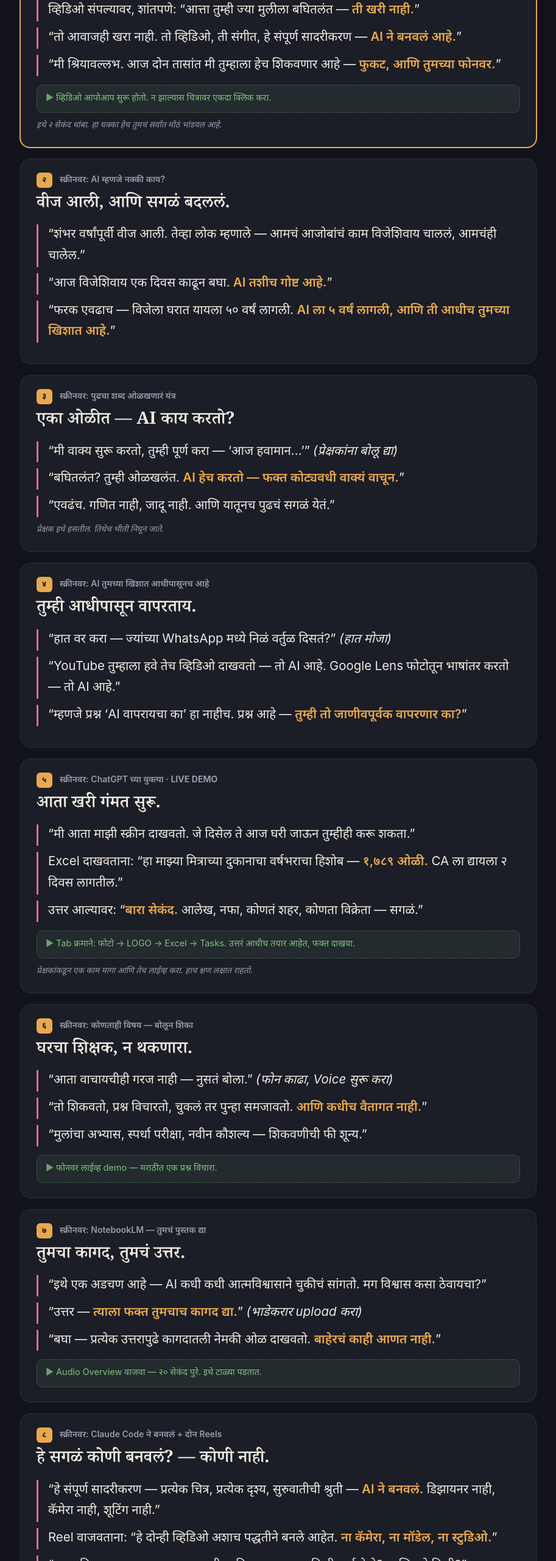
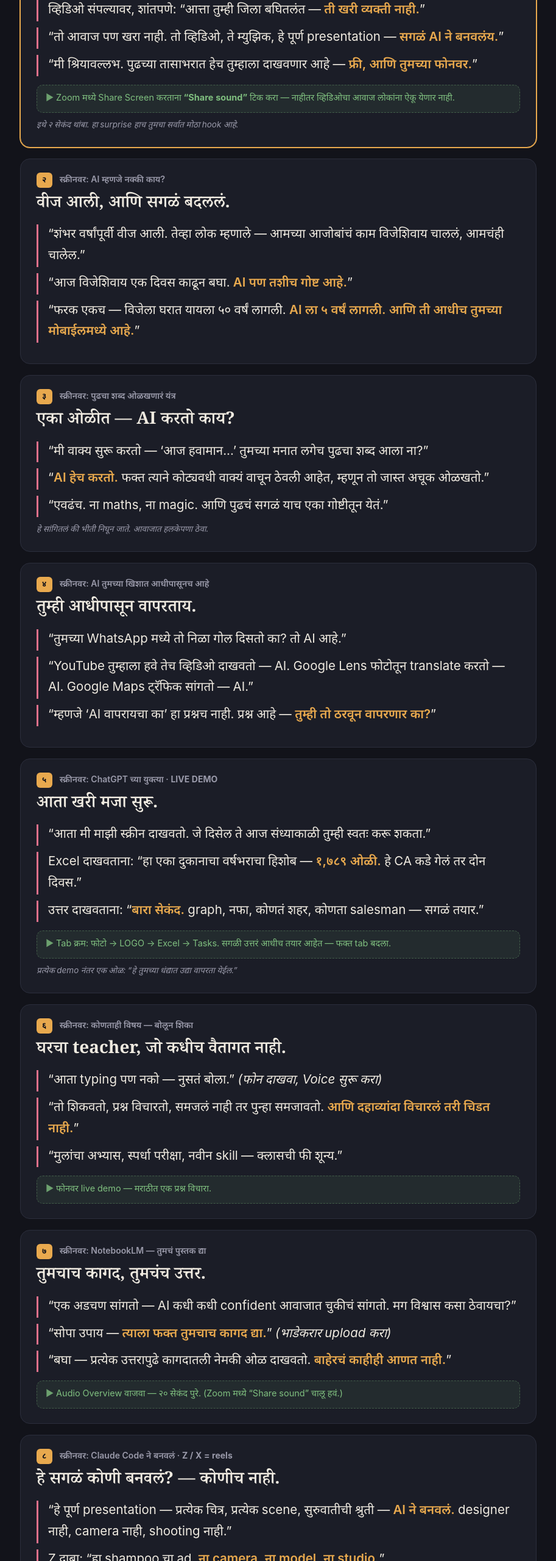
Before and after one commit to TranquilVedaPvtLtd/ai-workshop, a plain HTML site: page script/index.html in a window 1280 px wide. Shown: the part 200-2760 px from the top of the page at 61% size, without its empty margins (183-1096 px from the left). Drawn offline with Linux system fonts and the light colour scheme.

Commit message:
Script: online one-way seminar, simpler spoken Marathi with English, Zoom sound notes

```diff
--- a/script/index.html
+++ b/script/index.html
@@ -47,7 +47,7 @@
 <body>
 <header>
   <h1>बोलण्याचा क्रम</h1>
-  <span class="meta">२५ जुलै २०२६ · ही स्क्रीन प्रेक्षकांना दिसत नाही</span>
+  <span class="meta">२५ जुलै २०२६ · online seminar · ही स्क्रीन कोणालाच दिसत नाही</span>
   <span class="clock" id="clk" title="क्लिक करा — सुरू / थांबा">००:००</span>
 </header>
 <main>
@@ -55,116 +55,116 @@
 <div class="card" id="s1">
   <div class="top"><span class="num">१</span><span class="screen">स्क्रीनवर: स्वागत + श्रुतीचा व्हिडिओ</span></div>
   <h2>नमस्कार! स्वागत आहे.</h2>
-  <p class="say">व्हिडिओ संपल्यावर, शांतपणे: “आत्ता तुम्ही ज्या मुलीला बघितलंत — <b>ती खरी नाही.</b>”</p>
-  <p class="say">“तो आवाजही खरा नाही. तो व्हिडिओ, ती संगीत, हे संपूर्ण सादरीकरण — <b>AI ने बनवलं आहे.</b>”</p>
-  <p class="say">“मी श्रियावल्लभ. आज दोन तासांत मी तुम्हाला हेच शिकवणार आहे — <b>फुकट, आणि तुमच्या फोनवर.</b>”</p>
-  <div class="do">व्हिडिओ आपोआप सुरू होतो. न झाल्यास चित्रावर एकदा क्लिक करा.</div>
-  <div class="beat">इथे २ सेकंद थांबा. हा धक्का हेच तुमचं सर्वात मोठं भांडवल आहे.</div>
+  <p class="say">व्हिडिओ संपल्यावर, शांतपणे: “आत्ता तुम्ही जिला बघितलंत — <b>ती खरी व्यक्ती नाही.</b>”</p>
+  <p class="say">“तो आवाज पण खरा नाही. तो व्हिडिओ, ते म्युझिक, हे पूर्ण presentation — <b>सगळं AI ने बनवलंय.</b>”</p>
+  <p class="say">“मी श्रियावल्लभ. पुढच्या तासाभरात हेच तुम्हाला दाखवणार आहे — <b>फ्री, आणि तुमच्या फोनवर.</b>”</p>
+  <div class="do">Zoom मध्ये Share Screen करताना <b>“Share sound”</b> टिक करा — नाहीतर व्हिडिओचा आवाज लोकांना ऐकू येणार नाही.</div>
+  <div class="beat">इथे २ सेकंद थांबा. हा surprise हाच तुमचा सर्वात मोठा hook आहे.</div>
 </div>
 
 <div class="card" id="s2">
   <div class="top"><span class="num">२</span><span class="screen">स्क्रीनवर: AI म्हणजे नक्की काय?</span></div>
   <h2>वीज आली, आणि सगळं बदललं.</h2>
-  <p class="say">“शंभर वर्षांपूर्वी वीज आली. तेव्हा लोक म्हणाले — आमचं आजोबांचं काम विजेशिवाय चाललं, आमचंही चालेल.”</p>
-  <p class="say">“आज विजेशिवाय एक दिवस काढून बघा. <b>AI तशीच गोष्ट आहे.</b>”</p>
-  <p class="say">“फरक एवढाच — विजेला घरात यायला ५० वर्षं लागली. <b>AI ला ५ वर्षं लागली, आणि ती आधीच तुमच्या खिशात आहे.</b>”</p>
+  <p class="say">“शंभर वर्षांपूर्वी वीज आली. तेव्हा लोक म्हणाले — आमच्या आजोबांचं काम विजेशिवाय चाललं, आमचंही चालेल.”</p>
+  <p class="say">“आज विजेशिवाय एक दिवस काढून बघा. <b>AI पण तशीच गोष्ट आहे.</b>”</p>
+  <p class="say">“फरक एकच — विजेला घरात यायला ५० वर्षं लागली. <b>AI ला ५ वर्षं लागली. आणि ती आधीच तुमच्या मोबाईलमध्ये आहे.</b>”</p>
 </div>
 
 <div class="card" id="s3">
   <div class="top"><span class="num">३</span><span class="screen">स्क्रीनवर: पुढचा शब्द ओळखणारं यंत्र</span></div>
-  <h2>एका ओळीत — AI काय करतो?</h2>
-  <p class="say">“मी वाक्य सुरू करतो, तुम्ही पूर्ण करा — ‘आज हवामान...’” <i>(प्रेक्षकांना बोलू द्या)</i></p>
-  <p class="say">“बघितलंत? तुम्ही ओळखलंत. <b>AI हेच करतो — फक्त कोट्यवधी वाक्यं वाचून.</b>”</p>
-  <p class="say">“एवढंच. गणित नाही, जादू नाही. आणि यातूनच पुढचं सगळं येतं.”</p>
-  <div class="beat">प्रेक्षक इथे हसतील. तिथेच भीती निघून जाते.</div>
+  <h2>एका ओळीत — AI करतो काय?</h2>
+  <p class="say">“मी वाक्य सुरू करतो — ‘आज हवामान...’ तुमच्या मनात लगेच पुढचा शब्द आला ना?”</p>
+  <p class="say">“<b>AI हेच करतो.</b> फक्त त्याने कोट्यवधी वाक्यं वाचून ठेवली आहेत, म्हणून तो जास्त अचूक ओळखतो.”</p>
+  <p class="say">“एवढंच. ना maths, ना magic. आणि पुढचं सगळं याच एका गोष्टीतून येतं.”</p>
+  <div class="beat">हे सांगितलं की भीती निघून जाते. आवाजात हलकेपणा ठेवा.</div>
 </div>
 
 <div class="card" id="s4">
   <div class="top"><span class="num">४</span><span class="screen">स्क्रीनवर: AI तुमच्या खिशात आधीपासूनच आहे</span></div>
   <h2>तुम्ही आधीपासून वापरताय.</h2>
-  <p class="say">“हात वर करा — ज्यांच्या WhatsApp मध्ये निळं वर्तुळ दिसतं?” <i>(हात मोजा)</i></p>
-  <p class="say">“YouTube तुम्हाला हवे तेच व्हिडिओ दाखवतो — तो AI आहे. Google Lens फोटोतून भाषांतर करतो — तो AI आहे.”</p>
-  <p class="say">“म्हणजे प्रश्न ‘AI वापरायचा का’ हा नाहीच. प्रश्न आहे — <b>तुम्ही तो जाणीवपूर्वक वापरणार का?</b>”</p>
+  <p class="say">“तुमच्या WhatsApp मध्ये तो निळा गोल दिसतो का? तो AI आहे.”</p>
+  <p class="say">“YouTube तुम्हाला हवे तेच व्हिडिओ दाखवतो — AI. Google Lens फोटोतून translate करतो — AI. Google Maps ट्रॅफिक सांगतो — AI.”</p>
+  <p class="say">“म्हणजे ‘AI वापरायचा का’ हा प्रश्नच नाही. प्रश्न आहे — <b>तुम्ही तो ठरवून वापरणार का?</b>”</p>
 </div>
 
 <div class="card" id="s5">
   <div class="top"><span class="num">५</span><span class="screen">स्क्रीनवर: ChatGPT च्या युक्त्या · <b>LIVE DEMO</b></span></div>
-  <h2>आता खरी गंमत सुरू.</h2>
-  <p class="say">“मी आता माझी स्क्रीन दाखवतो. जे दिसेल ते आज घरी जाऊन तुम्हीही करू शकता.”</p>
-  <p class="say">Excel दाखवताना: “हा माझ्या मित्राच्या दुकानाचा वर्षभराचा हिशोब — <b>१,७८९ ओळी.</b> CA ला द्यायला २ दिवस लागतील.”</p>
-  <p class="say">उत्तर आल्यावर: “<b>बारा सेकंद.</b> आलेख, नफा, कोणतं शहर, कोणता विक्रेता — सगळं.”</p>
-  <div class="do">Tab क्रमाने: फोटो → LOGO → Excel → Tasks. उत्तरं आधीच तयार आहेत, फक्त दाखवा.</div>
-  <div class="beat">प्रेक्षकांकडून एक काम मागा आणि तेच लाईव्ह करा. हाच क्षण लक्षात राहतो.</div>
+  <h2>आता खरी मजा सुरू.</h2>
+  <p class="say">“आता मी माझी स्क्रीन दाखवतो. जे दिसेल ते आज संध्याकाळी तुम्ही स्वतः करू शकता.”</p>
+  <p class="say">Excel दाखवताना: “हा एका दुकानाचा वर्षभराचा हिशोब — <b>१,७८९ ओळी.</b> हे CA कडे गेलं तर दोन दिवस.”</p>
+  <p class="say">उत्तर दाखवताना: “<b>बारा सेकंद.</b> graph, नफा, कोणतं शहर, कोणता salesman — सगळं तयार.”</p>
+  <div class="do">Tab क्रम: फोटो → LOGO → Excel → Tasks. सगळी उत्तरं आधीच तयार आहेत — फक्त tab बदला.</div>
+  <div class="beat">प्रत्येक demo नंतर एक ओळ: “हे तुमच्या धंद्यात उद्या वापरता येईल.”</div>
 </div>
 
 <div class="card" id="s6">
   <div class="top"><span class="num">६</span><span class="screen">स्क्रीनवर: कोणताही विषय — बोलून शिका</span></div>
-  <h2>घरचा शिक्षक, न थकणारा.</h2>
-  <p class="say">“आता वाचायचीही गरज नाही — नुसतं बोला.” <i>(फोन काढा, Voice सुरू करा)</i></p>
-  <p class="say">“तो शिकवतो, प्रश्न विचारतो, चुकलं तर पुन्हा समजावतो. <b>आणि कधीच वैतागत नाही.</b>”</p>
-  <p class="say">“मुलांचा अभ्यास, स्पर्धा परीक्षा, नवीन कौशल्य — शिकवणीची फी शून्य.”</p>
-  <div class="do">फोनवर लाईव्ह demo — मराठीत एक प्रश्न विचारा.</div>
+  <h2>घरचा teacher, जो कधीच वैतागत नाही.</h2>
+  <p class="say">“आता typing पण नको — नुसतं बोला.” <i>(फोन दाखवा, Voice सुरू करा)</i></p>
+  <p class="say">“तो शिकवतो, प्रश्न विचारतो, समजलं नाही तर पुन्हा समजावतो. <b>आणि दहाव्यांदा विचारलं तरी चिडत नाही.</b>”</p>
+  <p class="say">“मुलांचा अभ्यास, स्पर्धा परीक्षा, नवीन skill — क्लासची फी शून्य.”</p>
+  <div class="do">फोनवर live demo — मराठीत एक प्रश्न विचारा.</div>
 </div>
 
 <div class="card" id="s7">
   <div class="top"><span class="num">७</span><span class="screen">स्क्रीनवर: NotebookLM — तुमचं पुस्तक द्या</span></div>
-  <h2>तुमचा कागद, तुमचं उत्तर.</h2>
-  <p class="say">“इथे एक अडचण आहे — AI कधी कधी आत्मविश्वासाने चुकीचं सांगतो. मग विश्वास कसा ठेवायचा?”</p>
-  <p class="say">“उत्तर — <b>त्याला फक्त तुमचाच कागद द्या.</b>” <i>(भाडेकरार upload करा)</i></p>
-  <p class="say">“बघा — प्रत्येक उत्तरापुढे कागदातली नेमकी ओळ दाखवतो. <b>बाहेरचं काही आणत नाही.</b>”</p>
-  <div class="do">Audio Overview वाजवा — २० सेकंद पुरे. इथे टाळ्या पडतात.</div>
+  <h2>तुमचाच कागद, तुमचंच उत्तर.</h2>
+  <p class="say">“एक अडचण सांगतो — AI कधी कधी confident आवाजात चुकीचं सांगतो. मग विश्वास कसा ठेवायचा?”</p>
+  <p class="say">“सोपा उपाय — <b>त्याला फक्त तुमचाच कागद द्या.</b>” <i>(भाडेकरार upload करा)</i></p>
+  <p class="say">“बघा — प्रत्येक उत्तरापुढे कागदातली नेमकी ओळ दाखवतो. <b>बाहेरचं काहीही आणत नाही.</b>”</p>
+  <div class="do">Audio Overview वाजवा — २० सेकंद पुरे. (Zoom मध्ये “Share sound” चालू हवं.)</div>
 </div>
 
 <div class="card" id="s8">
-  <div class="top"><span class="num">८</span><span class="screen">स्क्रीनवर: Claude Code ने बनवलं + दोन Reels</span></div>
-  <h2>हे सगळं कोणी बनवलं? — कोणी नाही.</h2>
-  <p class="say">“हे संपूर्ण सादरीकरण — प्रत्येक चित्र, प्रत्येक दृश्य, सुरुवातीची श्रुती — <b>AI ने बनवलं.</b> डिझायनर नाही, कॅमेरा नाही, शूटिंग नाही.”</p>
-  <p class="say">Reel वाजवताना: “हे दोन्ही व्हिडिओ अशाच पद्धतीने बनले आहेत. <b>ना कॅमेरा, ना मॉडेल, ना स्टुडिओ.</b>”</p>
-  <p class="say">“आता विचार करा — तुमच्या दुकानाची जाहिरात बनवायला किती खर्च येतो? आणि इथे किती?”</p>
-  <div class="do">दोन्हीपैकी एका Reel वर क्लिक करा — तो वाजतो. दुसरा वेळ असेल तरच.</div>
+  <div class="top"><span class="num">८</span><span class="screen">स्क्रीनवर: Claude Code ने बनवलं · <b>Z / X = reels</b></span></div>
+  <h2>हे सगळं कोणी बनवलं? — कोणीच नाही.</h2>
+  <p class="say">“हे पूर्ण presentation — प्रत्येक चित्र, प्रत्येक scene, सुरुवातीची श्रुती — <b>AI ने बनवलं.</b> designer नाही, camera नाही, shooting नाही.”</p>
+  <p class="say">Z दाबा: “हा shampoo चा ad. <b>ना camera, ना model, ना studio.</b>”</p>
+  <p class="say">X दाबा: “आणि हा personal brand reel. आता विचार करा — एका ad ला किती खर्च येतो? आणि इथे किती?”</p>
+  <div class="do"><b>Z</b> = reel १, <b>X</b> = reel २, <b>Esc</b> = बंद. आवाजासाठी “Share sound” लागेल.</div>
 </div>
 
 <div class="card" id="s9">
   <div class="top"><span class="num">९</span><span class="screen">स्क्रीनवर: खिशातला agent</span></div>
-  <h2>उत्तरं देणारा नाही — कामं करणारा.</h2>
-  <p class="say">“आतापर्यंत आपण विचारत होतो, तो सांगत होता. आता पुढची पायरी — <b>तो स्वतः काम करतो.</b>”</p>
-  <p class="say">“माझ्या WhatsApp मध्ये एक agent राहतो. निरोप वाचतो, उत्तरं देतो, भेटी ठरवतो, सकाळी मला दिवसाचा आढावा पाठवतो.”</p>
-  <p class="say">“<b>मी झोपलेला असतानाही तो काम करत असतो.</b>”</p>
+  <h2>उत्तर देणारा नाही — काम करणारा.</h2>
+  <p class="say">“आतापर्यंत आपण विचारायचो, तो सांगायचा. आता पुढची पायरी — <b>तो स्वतः काम करतो.</b>”</p>
+  <p class="say">“माझ्या WhatsApp मध्ये एक agent बसलाय. messages वाचतो, उत्तरं देतो, meetings ठरवतो, सकाळी मला दिवसाचा plan पाठवतो.”</p>
+  <p class="say">“<b>मी झोपलेला असतो तेव्हाही तो काम करत असतो.</b>”</p>
 </div>
 
 <div class="card" id="s10">
   <div class="top"><span class="num">१०</span><span class="screen">स्क्रीनवर: व्यवसायासाठी</span></div>
-  <h2>उद्योजकांसाठी — तीन जागा जिथे पैसा वाचतो.</h2>
-  <p class="say">“नवीन ग्राहक शोधणं — याद्या आपोआप तयार होतात.”</p>
+  <h2>धंद्यात तीन जागा जिथे पैसा वाचतो.</h2>
+  <p class="say">“नवीन customers शोधणं — lists आपोआप तयार होतात.”</p>
   <p class="say">“हिशोब, invoice, GST ची तयारी — तासांचं काम मिनिटांत.”</p>
-  <p class="say">“आणि ग्राहकाचा प्रश्न रात्री बारा वाजता आला तरी उत्तर जातं. <b>माणूस झोपतो, agent झोपत नाही.</b>”</p>
+  <p class="say">“आणि customer चा प्रश्न रात्री बाराला आला तरी उत्तर जातं. <b>माणूस झोपतो, agent झोपत नाही.</b>”</p>
 </div>
 
 <div class="card" id="s11">
   <div class="top"><span class="num">११</span><span class="screen">स्क्रीनवर: सावधान — AI खोटंही बोलू शकतो</span></div>
-  <h2>हा भाग सर्वात महत्त्वाचा. घरी जाऊन सांगा.</h2>
-  <p class="say">“आवाजाची हुबेहूब नक्कल होते. मुलाच्या आवाजात फोन येतो — ‘बाबा, पैसे पाठवा.’ <b>तो आवाज खोटा असू शकतो.</b>”</p>
-  <p class="say">“एक नियम लक्षात ठेवा — <b>जो कॉल घाई करायला लावतो, तो संशयास्पद.</b> फोन ठेवा, स्वतः परत लावा.”</p>
-  <p class="say">“आणि OTP किंवा बँकेची माहिती कोणत्याही chatbot ला देऊ नका. कधीच.”</p>
-  <div class="beat">आवाज खाली आणा. हा जनसेवेचा भाग आहे — इथे गंभीर व्हा.</div>
+  <h2>हा भाग सगळ्यात महत्त्वाचा. घरी नक्की सांगा.</h2>
+  <p class="say">“आवाजाची हुबेहूब नक्कल होते. मुलाच्या आवाजात फोन येतो — ‘बाबा, अर्जंट पैसे पाठवा.’ <b>तो आवाज खोटा असू शकतो.</b>”</p>
+  <p class="say">“एक नियम लक्षात ठेवा — <b>जो फोन घाई करायला लावतो, तो संशयास्पद.</b> फोन ठेवा, आणि स्वतः परत लावा.”</p>
+  <p class="say">“आणि OTP किंवा बँकेची माहिती कोणत्याही chatbot ला देऊ नका. कधीच नाही.”</p>
+  <div class="beat">आवाज खाली आणा, थोडं हळू बोला. हा भाग गंभीरपणे सांगायचा आहे.</div>
 </div>
 
 <div class="card" id="s12">
   <div class="top"><span class="num">१२</span><span class="screen">स्क्रीनवर: ७ दिवसांचं आव्हान</span></div>
   <h2>ऐकून विसरू नका — उद्यापासून करा.</h2>
-  <p class="say">“आज ऐकलेलं ९०% लोक विसरतात. तुम्ही विसरू नये म्हणून एक साधं आव्हान.”</p>
-  <p class="say">“<b>रोज फक्त एक काम AI कडून करून घ्या.</b> उद्या एक पत्र. परवा एक फोटो. तिसऱ्या दिवशी बोलून काहीतरी शिका.”</p>
-  <p class="say">“सात दिवसांत ही सवय होते. आणि सवय झाली की मागे फिरता येत नाही.”</p>
+  <p class="say">“आज ऐकलेलं ९०% लोक उद्या विसरतात. तुम्ही विसरू नये म्हणून एक सोपं challenge.”</p>
+  <p class="say">“<b>रोज फक्त एकच काम AI कडून करून घ्या.</b> उद्या एक पत्र. परवा एक फोटो. तिसऱ्या दिवशी बोलून काहीतरी शिका.”</p>
+  <p class="say">“सात दिवसांत सवय लागते. आणि एकदा सवय लागली की मागे फिरता येत नाही.”</p>
 </div>
 
 <div class="card" id="s13">
   <div class="top"><span class="num">१३</span><span class="screen">स्क्रीनवर: QR कोड + Jarvis Daily</span></div>
-  <h2>शेवटचं — आणि हे महत्त्वाचं.</h2>
-  <p class="say">“हा QR स्कॅन करा. <b>हे संपूर्ण सादरीकरण, सगळी tools, आणि ७ दिवसांचं आव्हान</b> — तुमच्या फोनवर राहील.”</p>
-  <p class="say">“आज शिकलेलं विसरलात तरी चालेल — <b>हा कागद हरवत नाही.</b>” <i>(स्कॅन करायला वेळ द्या — गप्प उभे रहा)</i></p>
-  <p class="say">“आणि हे सगळं तुमच्या व्यवसायात बसवायचं असेल, तर आम्ही आहोत. एवढाच प्रश्न घेऊन या — <b>‘माझ्या धंद्यात AI कुठून सुरू करू?’</b> बाकी आम्ही बघतो.”</p>
-  <div class="do">इथे किमान १५ सेकंद शांत उभे रहा. लोकांना स्कॅन करू द्या.</div>
-  <div class="beat">धन्यवाद. आणि आयोजकांचे आभार — स्व. अजितदादा जयंती जनसेवा सप्ताह.</div>
+  <h2>शेवटचं — आणि हे लक्षात ठेवा.</h2>
+  <p class="say">“<b>ही लिंक मी आत्ता chat मध्ये टाकतोय.</b> हे पूर्ण presentation, सगळे tools, आणि ७ दिवसांचं challenge — सगळं इथे राहील.”</p>
+  <p class="say">“आज ऐकलेलं विसरलात तरी चालेल — <b>ही लिंक हरवत नाही.</b> आणि हवं तेव्हा पुन्हा बघा, मित्रांना पाठवा.”</p>
+  <p class="say">“आणि हे सगळं तुमच्या धंद्यात बसवायचं असेल तर आम्ही आहोत. एवढाच प्रश्न घेऊन या — <b>‘माझ्या business मध्ये AI कुठून सुरू करू?’</b> बाकी आम्ही बघतो.”</p>
+  <div class="do">लिंक Zoom chat मध्ये paste करा — आणि तोंडी पण एकदा सांगा.</div>
+  <div class="beat">आभार माना. energy शेवटपर्यंत उंच ठेवा — शेवटचं वाक्य हसून संपवा.</div>
 </div>
 
 </main>
```
